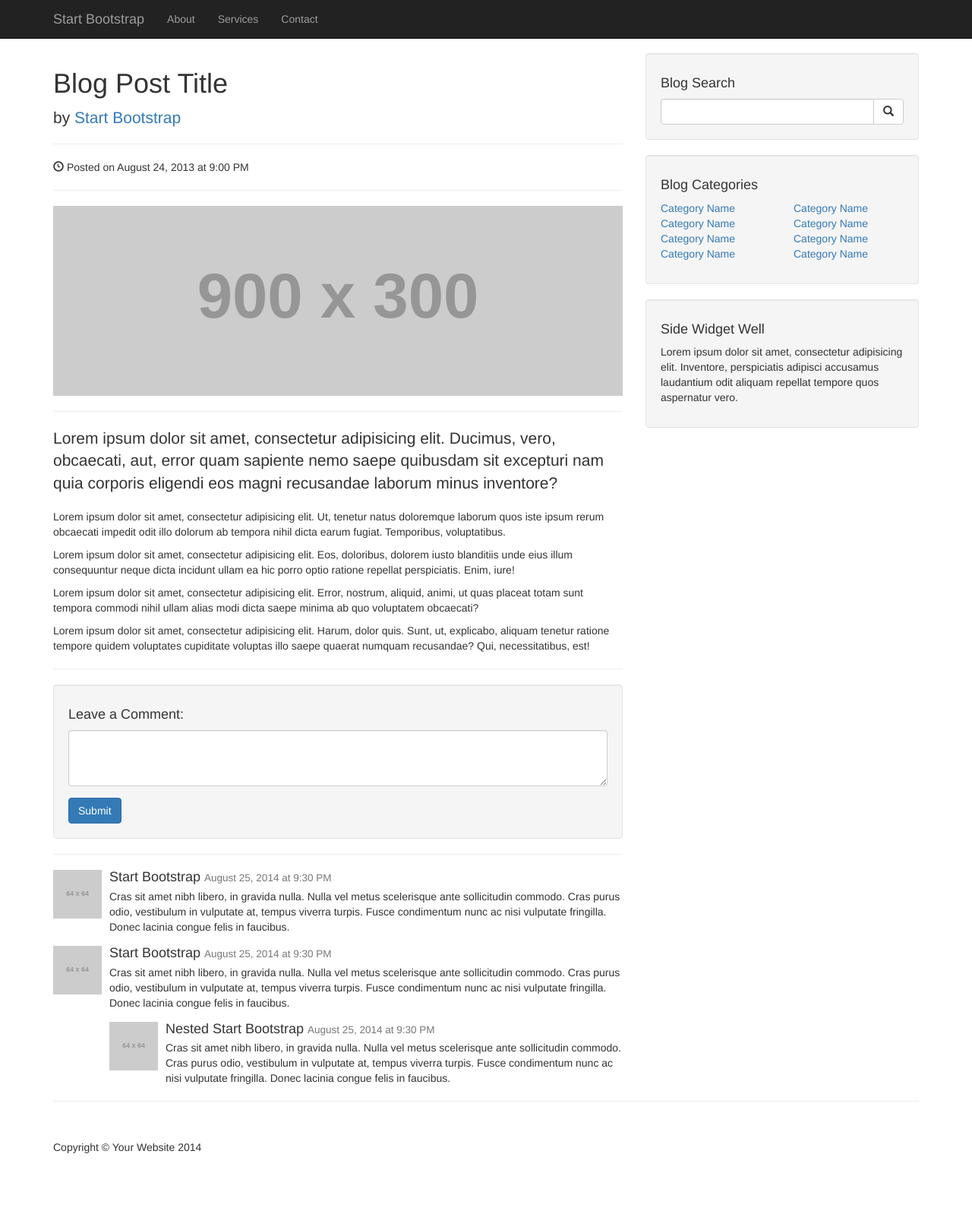
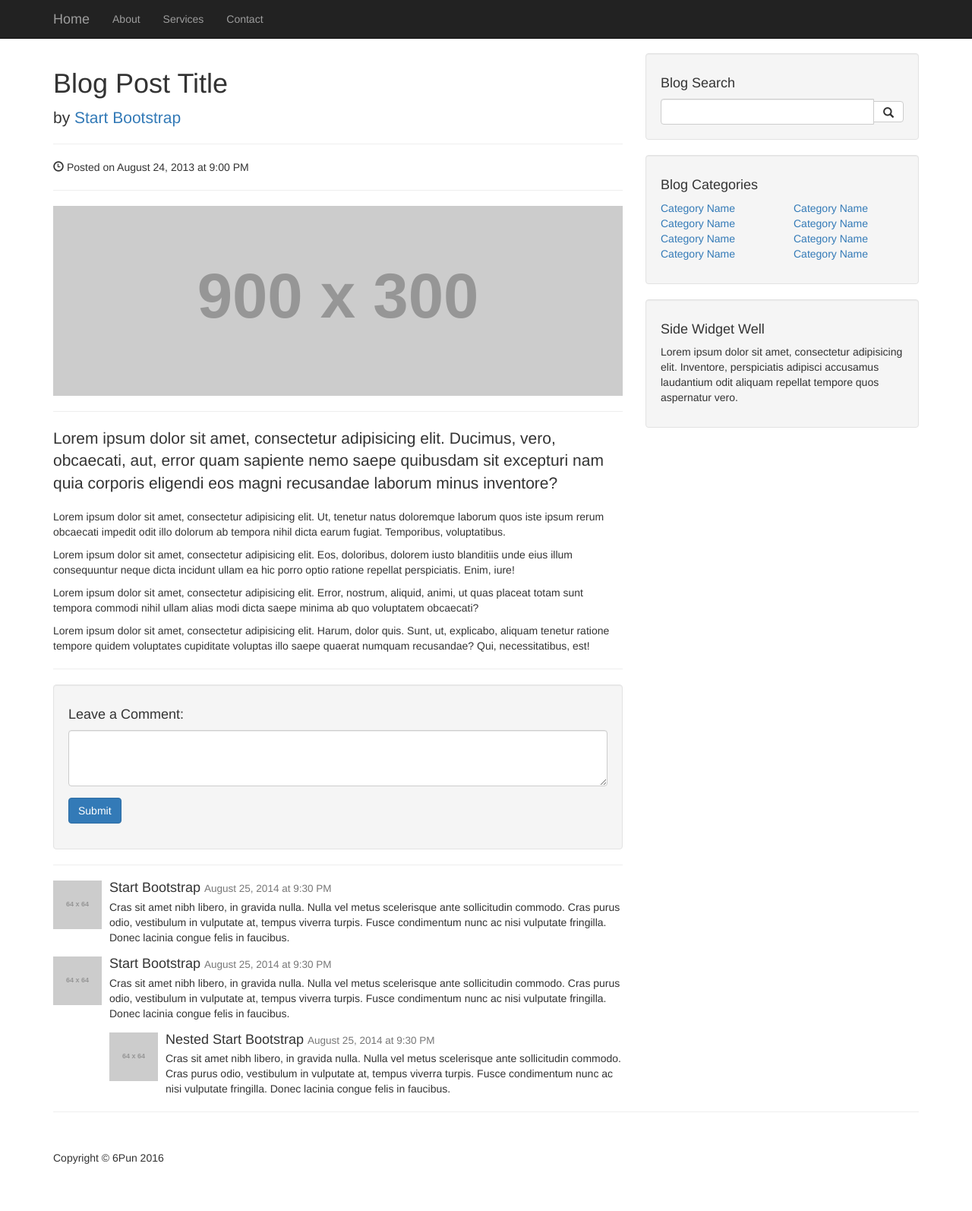
Before and after one commit to royal-media-development/blog, a PHP site: page / in a window 1280 px wide. Shown: the whole page at 76% size. Before the commit the page ends 1518 px from the top, so only its background shows below. Run offline with PHP 8.4, Linux system fonts and the light colour scheme; grey boxes labelled with a size stand in for pictures from a placeholder-image service; some libraries are stand-ins or nearby versions.

Commit message:
PHP STRUKTUR AUFBAUEN

```diff
--- /dev/null
+++ b/config.php
@@ -0,0 +1,7 @@
+<?php
+
+$PAGE_TITLE = "6PUN";
+$HOST = "localhost";
+$DBNAME = "6pun";
+$DBUSER = "root";
+$DBPASSWORD = "123456";
--- /dev/null
+++ b/footer.php
@@ -0,0 +1,25 @@
+<?php
+include "config.php";
+$FOOTER = '        <!-- Footer -->
+        <footer>
+            <div class="row">
+                <div class="col-lg-12">
+                    <p>Copyright &copy; 6Pun 2016</p>
+                </div>
+            </div>
+            <!-- /.row -->
+        </footer>
+
+    </div>
+    <!-- /.container -->
+
+    <!-- jQuery -->
+    <script src="js/jquery.js"></script>
+
+    <!-- Bootstrap Core JavaScript -->
+    <script src="js/bootstrap.min.js"></script>
+
+</body>
+
+</html>
+';
--- /dev/null
+++ b/functions.php
@@ -0,0 +1,23 @@
+<?php
+session_start();
+/**
+ * Diese Datei in jedes Php Dokument einbinden
+ */
+/**
+ * GLOBALE VARS
+ */
+include "config.php";
+
+/**
+ * HEADER
+ */
+include "header.php";
+
+/**
+ * FOOTER
+ */
+include "footer.php";
+
+/**
+ *  FUNKTIONEN
+ */
--- /dev/null
+++ b/header.php
@@ -0,0 +1,61 @@
+<?php
+include "config.php";
+
+$HEADER = '<!DOCTYPE html>
+<html lang="de">
+
+<head>
+    <meta charset="utf-8">
+    <meta http-equiv="X-UA-Compatible" content="IE=edge">
+    <meta name="viewport" content="width=device-width, initial-scale=1">
+    <meta name="description" content="">
+    <meta name="author" content="">
+
+    <title>'. $PAGE_TITLE .'</title>
+
+    <!-- Bootstrap Core CSS -->
+    <link href="css/bootstrap.min.css" rel="stylesheet">
+
+    <!-- Custom CSS -->
+    <link href="css/blog-post.css" rel="stylesheet">
+
+    <!-- HTML5 Shim and Respond.js IE8 support of HTML5 elements and media queries -->
+    <!-- WARNING: Respond.js doesn\'t work if you view the page via file:// -->
+    <!--[if lt IE 9]>
+        <script src="https://oss.maxcdn.com/libs/html5shiv/3.7.0/html5shiv.js"></script>
+        <script src="https://oss.maxcdn.com/libs/respond.js/1.4.2/respond.min.js"></script>
+    <![endif]-->
+
+</head>
+<!-- Navigation -->
+    <nav class="navbar navbar-inverse navbar-fixed-top" role="navigation">
+        <div class="container">
+            <!-- Brand and toggle get grouped for better mobile display -->
+            <div class="navbar-header">
+                <button type="button" class="navbar-toggle" data-toggle="collapse" data-target="#bs-example-navbar-collapse-1">
+                    <span class="sr-only">Toggle navigation</span>
+                    <span class="icon-bar"></span>
+                    <span class="icon-bar"></span>
+                    <span class="icon-bar"></span>
+                </button>
+                <a class="navbar-brand" href="#">Home</a>
+            </div>
+            <!-- Collect the nav links, forms, and other content for toggling -->
+            <div class="collapse navbar-collapse" id="bs-example-navbar-collapse-1">
+                <ul class="nav navbar-nav">
+                    <li>
+                        <a href="#">About</a>
+                    </li>
+                    <li>
+                        <a href="#">Services</a>
+                    </li>
+                    <li>
+                        <a href="#">Contact</a>
+                    </li>
+                </ul>
+            </div>
+            <!-- /.navbar-collapse -->
+        </div>
+        <!-- /.container -->
+    </nav>
+';
--- a/index.html
+++ b/index.php
@@ -1,64 +1,14 @@
-<!DOCTYPE html>
-<html lang="en">
+<?php
 
-<head>
-
-    <meta charset="utf-8">
-    <meta http-equiv="X-UA-Compatible" content="IE=edge">
-    <meta name="viewport" content="width=device-width, initial-scale=1">
-    <meta name="description" content="">
-    <meta name="author" content="">
-
-    <title>Noah Commit Test</title>
-
-    <!-- Bootstrap Core CSS -->
-    <link href="css/bootstrap.min.css" rel="stylesheet">
-
-    <!-- Custom CSS -->
-    <link href="css/blog-post.css" rel="stylesheet">
-
-    <!-- HTML5 Shim and Respond.js IE8 support of HTML5 elements and media queries -->
-    <!-- WARNING: Respond.js doesn't work if you view the page via file:// -->
-    <!--[if lt IE 9]>
-        <script src="https://oss.maxcdn.com/libs/html5shiv/3.7.0/html5shiv.js"></script>
-        <script src="https://oss.maxcdn.com/libs/respond.js/1.4.2/respond.min.js"></script>
-    <![endif]-->
-
-</head>
+include "functions.php";
+?>
 
 <body>
+<?php
 
-    <!-- Navigation -->
-    <nav class="navbar navbar-inverse navbar-fixed-top" role="navigation">
-        <div class="container">
-            <!-- Brand and toggle get grouped for better mobile display -->
-            <div class="navbar-header">
-                <button type="button" class="navbar-toggle" data-toggle="collapse" data-target="#bs-example-navbar-collapse-1">
-                    <span class="sr-only">Toggle navigation</span>
-                    <span class="icon-bar"></span>
-                    <span class="icon-bar"></span>
-                    <span class="icon-bar"></span>
-                </button>
-                <a class="navbar-brand" href="#">Start Bootstrap</a>
-            </div>
-            <!-- Collect the nav links, forms, and other content for toggling -->
-            <div class="collapse navbar-collapse" id="bs-example-navbar-collapse-1">
-                <ul class="nav navbar-nav">
-                    <li>
-                        <a href="#">About</a>
-                    </li>
-                    <li>
-                        <a href="#">Services</a>
-                    </li>
-                    <li>
-                        <a href="#">Contact</a>
-                    </li>
-                </ul>
-            </div>
-            <!-- /.navbar-collapse -->
-        </div>
-        <!-- /.container -->
-    </nav>
+echo $HEADER;
+?>
+
 
     <!-- Page Content -->
     <div class="container">
@@ -219,25 +169,6 @@
 
         <hr>
 
-        <!-- Footer -->
-        <footer>
-            <div class="row">
-                <div class="col-lg-12">
-                    <p>Copyright &copy; Your Website 2014</p>
-                </div>
-            </div>
-            <!-- /.row -->
-        </footer>
-
-    </div>
-    <!-- /.container -->
-
-    <!-- jQuery -->
-    <script src="js/jquery.js"></script>
-
-    <!-- Bootstrap Core JavaScript -->
-    <script src="js/bootstrap.min.js"></script>
-
-</body>
-
-</html>
+<?php
+echo $FOOTER;
+?>
```
